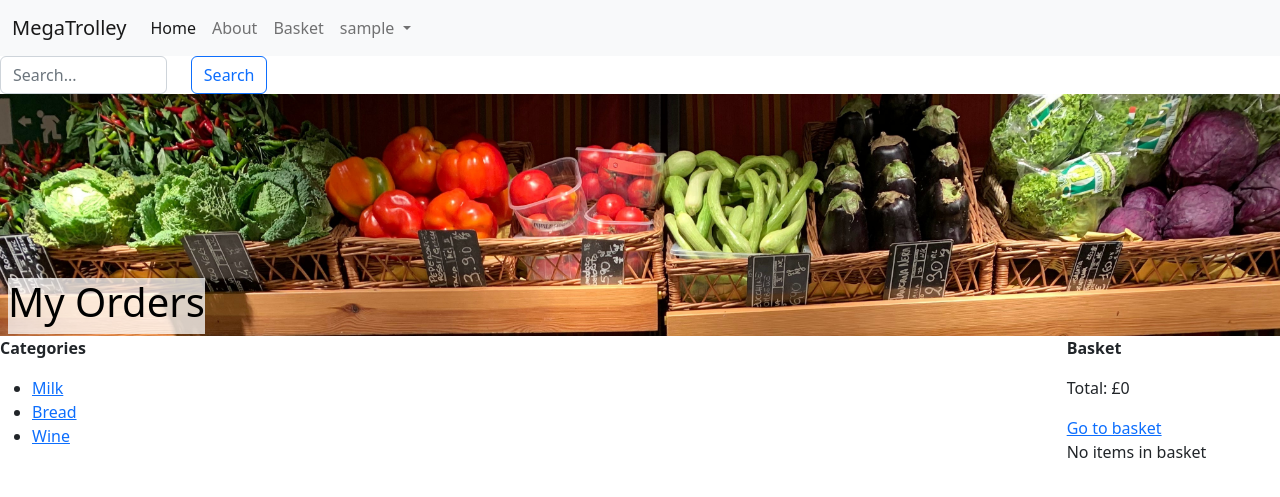
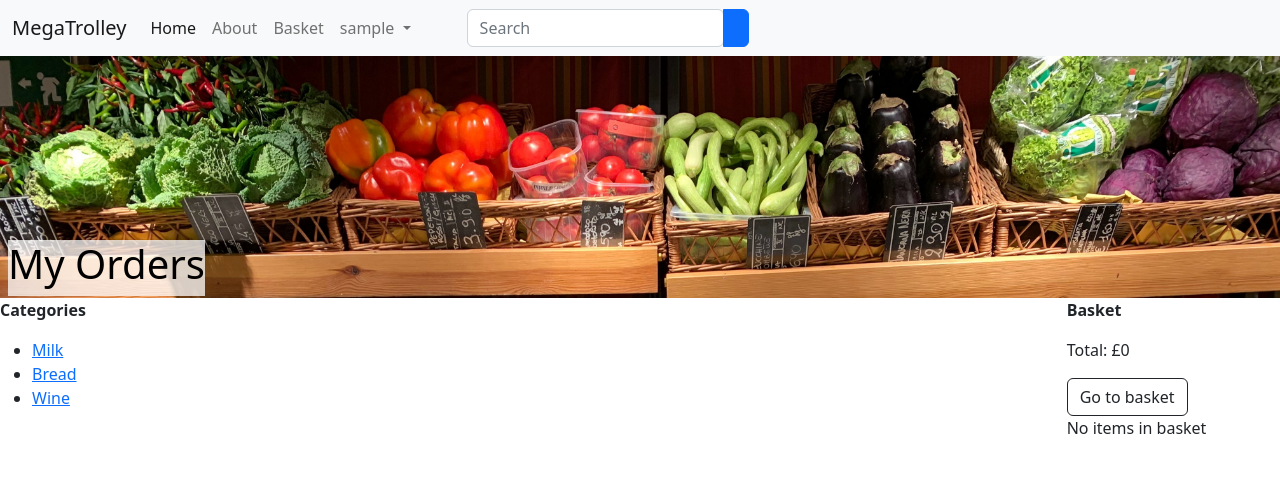
Before and after one commit to Eg3-git/mySuperTrolley, a Django app: page /trolley/my-orders/ in a window 1280 px wide. Shown: the top 497 px of the page. Run offline with Django 4.2, Linux system fonts and the light colour scheme; the visitor is signed in with stand-in values (Sample User, id 1); data comes from the database, SQL or seed files in the repository; data that the repository does not hold is empty.

Commit message:
Updated the CSS on a number of pages

```diff
--- a/populate.py
+++ b/populate.py
@@ -18,6 +18,7 @@ def populate():
 
 
 def process_data(info, count=0):
+    print("Adding products to database")
     for title, data in info.items():
         p = add_product(title, data)
         count += 1
--- a/templates/trolley/base.html
+++ b/templates/trolley/base.html
@@ -81,23 +81,22 @@
                         </li>
                     {% endif %}
                 </ul>
+
+                <div class="input-group ps-5">
+                    <div id="navbar-search-autocomplete" class="form-outline">
+                        <form action="{% url 'searchResults' %}" method="get">
+                            <input name="q" type="search" placeholder="Search" id="form1" class="form-control rounded" aria-label="Search">
+                        </form>
+                    </div>
+                    <button type="button" class="btn btn-primary">
+                        <i class="fas fa-search"></i>
+                    </button>
+                </div>
             </div>
         </div>
     </nav>
 
 
-    <div class="input-group">
-    <form action="{% url 'searchResults' %}" method="get">
-        <div class="row">
-            <div class="col">
-                <input name="q" type="search" placeholder="Search..." class="form-control rounded" aria-label="Search">
-            </div>
-            <div class="col">
-                <button type="button" class="btn btn-outline-primary">Search</button>
-            </div>
-        </div>
-    </form>
-    </div>
 
     <div class="has-bg-img">
         <img class="bg-img img-fluid" src="{% static 'img/market2.jpg' %}" alt="main">
@@ -124,7 +123,7 @@
             <p><strong>Basket</strong></p>
             {% if basket_details.user_logged_in %}
                 <p>Total: £{{ basket_details.order.calculate_basket_total }}</p>
-                <a href="{% url 'basket' %}">Go to basket</a>
+                <a class="btn btn-outline-dark" href="{% url 'basket' %}">Go to basket</a>
                 {% if basket_details.has_items %}
                     <ul>
                         {% for item in basket_details.basket_items %}
--- a/templates/trolley/basket.html
+++ b/templates/trolley/basket.html
@@ -50,3 +50,5 @@
         </form>
     </div>
 {% endblock %}
+
+{% block right_block %}{% endblock %}
--- a/templates/trolley/orders.html
+++ b/templates/trolley/orders.html
@@ -15,12 +15,13 @@
 {% block body_block %}
 
 {% for order, items in orders %}
-    <h3>{{ order.data_ordered }} - {{ order.calculate_basket_total }}</h3>
+    <h3>{{ order.data_ordered }} - £{{ order.calculate_basket_total }}</h3>
     <div class="dropdown">
-        <button onclick="drop()" class="dropbtn">Show</button>
+        <button onclick="drop()" class="btn btn-outline-primary">Show</button>
         <div id="dropEls" class="drop-content">
             {% for item in items %}
-                <p>{{ item.product.name }} - {{ item.product.price }} - {{ item.quantity }}</p>
+                <p>{{ item.quantity }} x <a href="{% url 'product' item.product.slug %}">{{ item.product.name }}</a> - £{{ item.product.price }}</p>
+
             {% endfor %}
         </div>
     </div>
```
